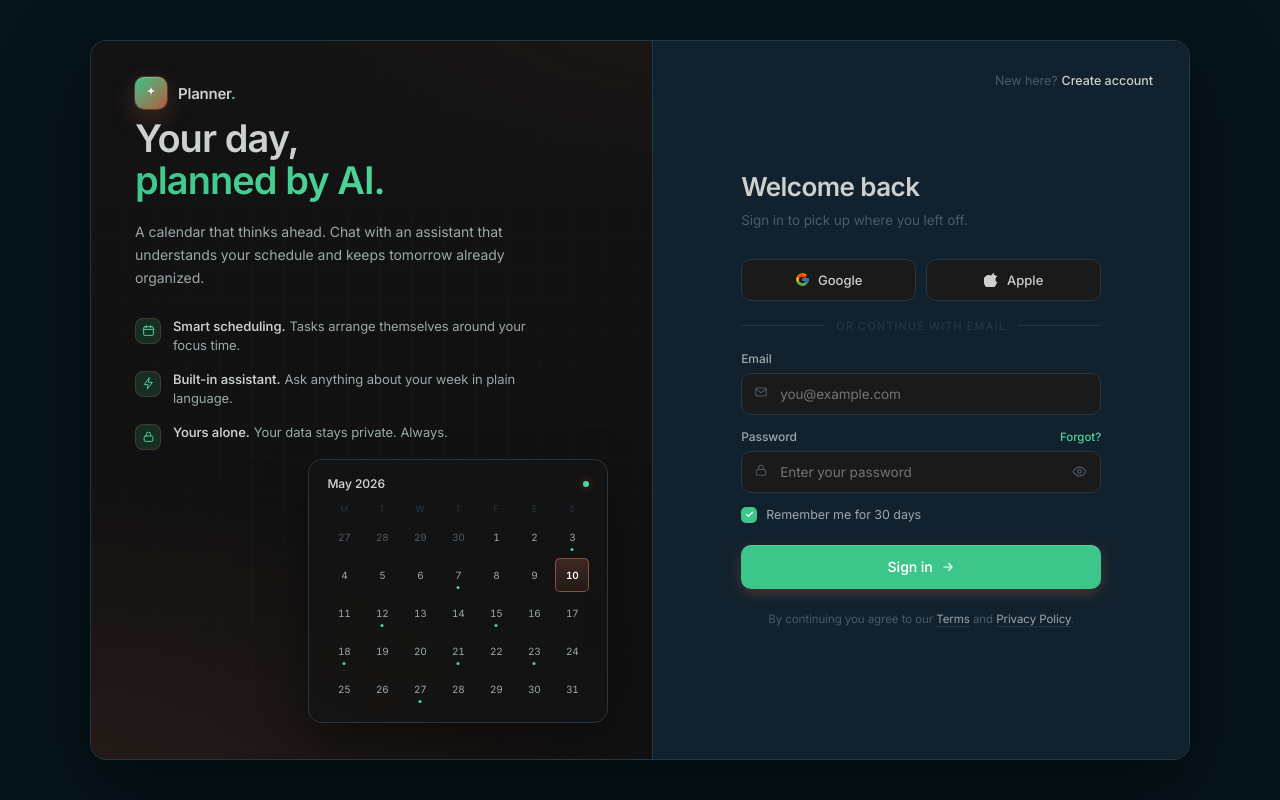
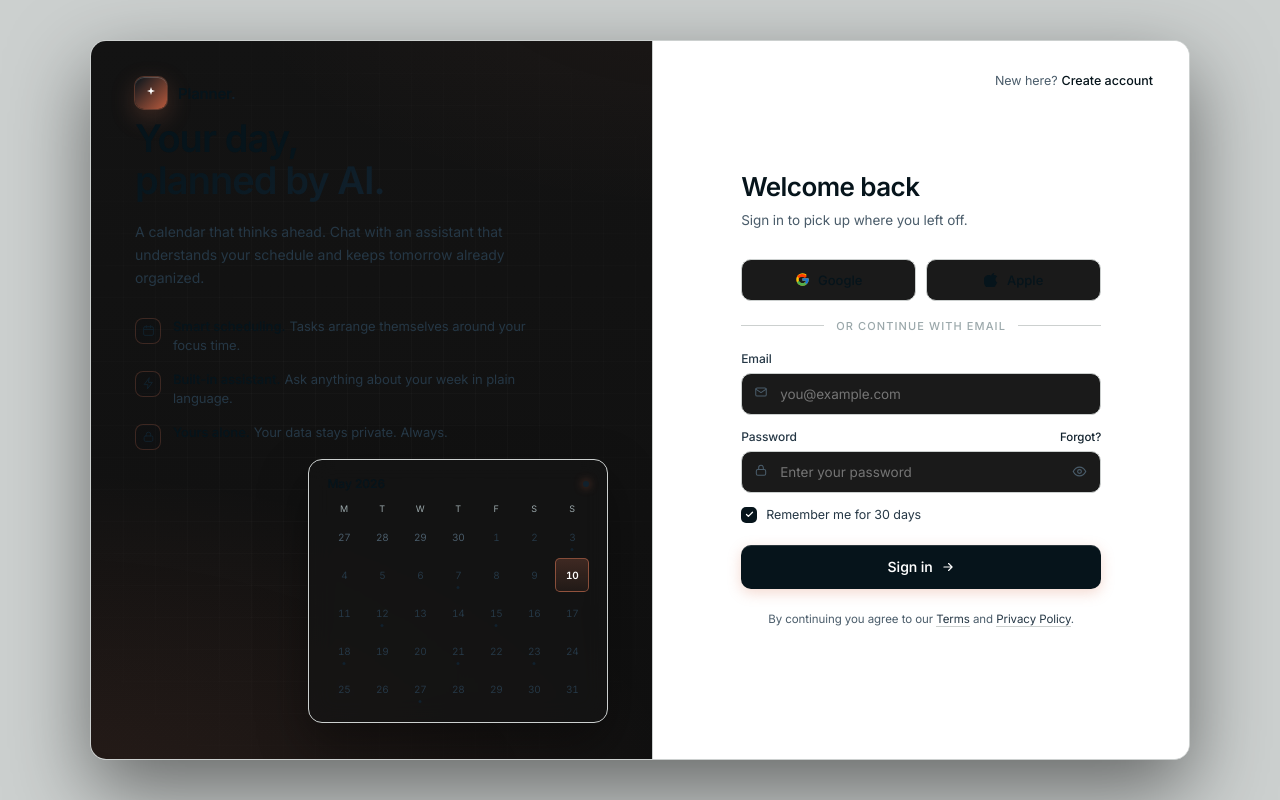
Before and after one commit to shualyyy/planner, a React (Vite) app: page / in a window 1280 px wide. Built offline with nearby package versions, Linux system fonts and the light colour scheme; no server answers.

Commit message:
feat: white/black palette + real dino PNG on chat

```diff
--- a/src/components/AssistantScreen.tsx
+++ b/src/components/AssistantScreen.tsx
@@ -51,56 +51,15 @@ const SendIcon = () => (
   </svg>
 )
 
-/* ── Dino mascot — pixel-art style T-Rex ── */
+/* ── Dino mascot — uses the uploaded PNG ── */
 const DinoMascot = () => (
-  <svg
-    width="52" height="60"
-    viewBox="0 0 52 60"
-    fill="none"
-    xmlns="http://www.w3.org/2000/svg"
-    style={{ animation: 'dinoFloat 3s ease-in-out infinite', display: 'block' }}
-  >
-    {/* Back spikes */}
-    <rect x="28" y="1"  width="5" height="9"  rx="2.5" fill="#2BAB78"/>
-    <rect x="22" y="6"  width="4" height="7"  rx="2"   fill="#2BAB78"/>
-    <rect x="17" y="10" width="3.5" height="6" rx="1.75" fill="#2BAB78"/>
-
-    {/* Head */}
-    <rect x="22" y="7"  width="18" height="17" rx="7" fill="#3CC68A"/>
-    {/* Snout */}
-    <rect x="36" y="17" width="14" height="10" rx="5" fill="#3CC68A"/>
-    {/* Nostril */}
-    <rect x="46" y="19" width="2.5" height="2.5" rx="1.25" fill="#2BAB78"/>
-    {/* Eye */}
-    <circle cx="37" cy="13" r="3.5" fill="#06141B"/>
-    <circle cx="38" cy="12" r="1.2" fill="#CCD0CF"/>
-
-    {/* Neck */}
-    <rect x="20" y="20" width="16" height="8" rx="4" fill="#3CC68A"/>
-
-    {/* Body */}
-    <rect x="6" y="22" width="28" height="24" rx="9" fill="#3CC68A"/>
-
-    {/* Belly (lighter) */}
-    <rect x="10" y="27" width="16" height="15" rx="6" fill="#2BAB78"/>
-
-    {/* Tail */}
-    <path d="M6 36 C0 34, -2 40, 4 42" stroke="#3CC68A" strokeWidth="7" strokeLinecap="round" fill="none"/>
-
-    {/* Arm (small) */}
-    <rect x="32" y="34" width="9" height="5" rx="2.5" fill="#3CC68A"/>
-    <rect x="38" y="37" width="5" height="3.5" rx="1.75" fill="#2BAB78"/>
-
-    {/* Left leg */}
-    <rect x="9"  y="42" width="10" height="12" rx="5" fill="#3CC68A"/>
-    {/* Right leg */}
-    <rect x="22" y="42" width="10" height="12" rx="5" fill="#3CC68A"/>
-
-    {/* Left foot */}
-    <rect x="7"  y="51" width="13" height="5" rx="2.5" fill="#2BAB78"/>
-    {/* Right foot */}
-    <rect x="20" y="51" width="13" height="5" rx="2.5" fill="#2BAB78"/>
-  </svg>
+  <img
+    src="/dino.png"
+    alt="Dino"
+    width={56}
+    height={56}
+    style={{ display: 'block', imageRendering: 'pixelated' }}
+  />
 )
 
 const SUGGESTIONS = [
--- a/src/components/SettingsScreen.tsx
+++ b/src/components/SettingsScreen.tsx
@@ -27,26 +27,8 @@ export default function SettingsScreen() {
   return (
     <div style={{ display: 'flex', flexDirection: 'column', height: '100%', background: 'var(--bg)', overflowY: 'auto', paddingBottom: 'calc(max(env(safe-area-inset-bottom, 0px), 10px) + 76px)' }}>
       {/* Header */}
-      <div style={{ padding: '28px 24px 20px', display: 'flex', alignItems: 'center', gap: '12px' }}>
-        {/* Dino logo mini */}
-        <svg width="28" height="33" viewBox="0 0 52 60" fill="none" xmlns="http://www.w3.org/2000/svg">
-          <rect x="28" y="1"  width="5" height="9"  rx="2.5" fill="#2BAB78"/>
-          <rect x="22" y="6"  width="4" height="7"  rx="2"   fill="#2BAB78"/>
-          <rect x="17" y="10" width="3.5" height="6" rx="1.75" fill="#2BAB78"/>
-          <rect x="22" y="7"  width="18" height="17" rx="7" fill="#3CC68A"/>
-          <rect x="36" y="17" width="14" height="10" rx="5" fill="#3CC68A"/>
-          <rect x="46" y="19" width="2.5" height="2.5" rx="1.25" fill="#2BAB78"/>
-          <circle cx="37" cy="13" r="3.5" fill="#06141B"/>
-          <circle cx="38" cy="12" r="1.2" fill="#CCD0CF"/>
-          <rect x="20" y="20" width="16" height="8" rx="4" fill="#3CC68A"/>
-          <rect x="6" y="22" width="28" height="24" rx="9" fill="#3CC68A"/>
-          <rect x="10" y="27" width="16" height="15" rx="6" fill="#2BAB78"/>
-          <path d="M6 36 C0 34, -2 40, 4 42" stroke="#3CC68A" strokeWidth="7" strokeLinecap="round" fill="none"/>
-          <rect x="9"  y="42" width="10" height="12" rx="5" fill="#3CC68A"/>
-          <rect x="22" y="42" width="10" height="12" rx="5" fill="#3CC68A"/>
-          <rect x="7"  y="51" width="13" height="5" rx="2.5" fill="#2BAB78"/>
-          <rect x="20" y="51" width="13" height="5" rx="2.5" fill="#2BAB78"/>
-        </svg>
+      <div style={{ padding: '28px 24px 20px', display: 'flex', alignItems: 'center', gap: '10px' }}>
+        <img src="/dino.png" alt="Dino" width={28} height={28} style={{ imageRendering: 'pixelated' }} />
         <h1 style={{ fontFamily: 'var(--font-serif)', fontSize: '32px', fontWeight: 500, letterSpacing: '-0.03em', color: 'var(--text)' }}>You</h1>
       </div>
 
--- a/src/index.css
+++ b/src/index.css
@@ -1,54 +1,63 @@
-/* ── Design tokens — Dino Task dark navy ── */
+/* ── Design tokens — Dino Task: white + black contrast ── */
 :root {
   --font-sans:    'Inter', -apple-system, BlinkMacSystemFont, sans-serif;
   --font-serif:   'Fraunces', 'Inter', serif;
 
-  --bg:           #06141B;
-  --bg-2:         #0D1B27;
-  --surface:      #11212D;
-  --surface2:     #1A2E3D;
-  --border:       #253745;
-  --hairline:     rgba(255,255,255,0.07);
-  --text:         #CCD0CF;
-  --text-2:       #9BA8AB;
+  /* ── Backgrounds ── */
+  --bg:           #CCD0CF;
+  --bg-2:         #B8BCBB;
+  --surface:      #FFFFFF;
+  --surface2:     #F0F2F1;
+  --border:       #CCD0CF;
+  --hairline:     rgba(6,20,27,0.08);
+
+  /* ── Text ── */
+  --text:         #06141B;
+  --text-2:       #253745;
   --text-muted:   #4A5C6A;
-  --text-faint:   #253745;
-  --accent:       #3CC68A;
-  --accent-2:     #4DD69A;
-  --accent-soft:  rgba(60,198,138,0.15);
-  --accent-ink:   #001A0D;
-  --accent-glow:  rgba(60,198,138,0.35);
+  --text-faint:   #9BA8AB;
+
+  /* ── Accent (black) ── */
+  --accent:       #06141B;
+  --accent-2:     #11212D;
+  --accent-soft:  rgba(6,20,27,0.07);
+  --accent-ink:   #FFFFFF;
+  --accent-glow:  rgba(6,20,27,0.12);
+
+  /* ── Status ── */
   --success:      #3CC68A;
   --success-soft: rgba(60,198,138,0.12);
-  --danger:       #E47474;
-  --danger-text:  #E47474;
-  --danger-soft:  rgba(228,116,116,0.12);
-  --danger-border: rgba(228,116,116,0.28);
-  --info:         #4A9BE8;
-  --info-hover:   #5AAFF8;
-  --shadow:       rgba(0,0,0,0.45);
+  --danger:       #D94F4F;
+  --danger-text:  #D94F4F;
+  --danger-soft:  rgba(217,79,79,0.10);
+  --danger-border: rgba(217,79,79,0.25);
+  --info:         #2563EB;
+  --info-hover:   #3B82F6;
+  --shadow:       rgba(6,20,27,0.10);
 
-  --ev-0: #4A7CAD;
-  --ev-1: #A07090;
-  --ev-2: #A89050;
-  --ev-3: #3A8A80;
-  --ev-4: #7060A0;
-  --ev-5: #3C8A60;
+  /* ── Event colors ── */
+  --ev-0: #6A9FCC;
+  --ev-1: #CC7A99;
+  --ev-2: #C8A84B;
+  --ev-3: #4AA896;
+  --ev-4: #9B7ACC;
+  --ev-5: #5AAA78;
   --ev-ink: #06141B;
 
-  --tabbar-bg:     rgba(17,33,45,0.88);
-  --tabbar-stroke: rgba(255,255,255,0.09);
-  --tabbar-shadow: 0 12px 36px rgba(0,0,0,0.55), 0 1px 0 rgba(255,255,255,0.06) inset;
-  --sheet-shadow:  0 -8px 40px rgba(0,0,0,0.65);
-  --card-shadow:   0 0 0 0.5px var(--hairline);
+  /* ── Tab bar ── */
+  --tabbar-bg:     rgba(255,255,255,0.82);
+  --tabbar-stroke: rgba(6,20,27,0.08);
+  --tabbar-shadow: 0 12px 36px rgba(6,20,27,0.12), 0 1px 0 rgba(255,255,255,0.9) inset;
+  --sheet-shadow:  0 -8px 40px rgba(6,20,27,0.14);
+  --card-shadow:   0 0 0 0.5px var(--hairline), 0 1px 4px rgba(6,20,27,0.04);
 
   --panel:         var(--surface);
   --panel-2:       var(--surface2);
   --border-soft:   var(--border);
-  --shadow-lg:     0 30px 80px rgba(0,0,0,0.55);
-  --hover-overlay: rgba(255,255,255,0.04);
-  --danger-text-2: #fca5a5;
-  --danger-soft-2: rgba(228,116,116,0.13);
+  --shadow-lg:     0 30px 80px rgba(6,20,27,0.14);
+  --hover-overlay: rgba(6,20,27,0.04);
+  --danger-text-2: #E57373;
+  --danger-soft-2: rgba(217,79,79,0.10);
 }
 
 /* ── Base ── */
@@ -98,7 +107,7 @@ input, textarea { font-family: inherit; color: inherit; }
   padding: 0;
   cursor: pointer;
   font-family: inherit;
-  color: var(--text-muted);
+  color: var(--text-faint);
   transition: color 0.2s, transform 0.15s;
   position: relative;
 }
@@ -128,7 +137,7 @@ input, textarea { font-family: inherit; color: inherit; }
   background: var(--accent);
   color: var(--accent-ink);
   display: flex; align-items: center; justify-content: center;
-  box-shadow: 0 1px 0 rgba(255,255,255,0.2) inset, 0 8px 24px var(--accent-glow);
+  box-shadow: 0 1px 0 rgba(255,255,255,0.12) inset, 0 8px 24px var(--accent-glow);
   z-index: 350;
   transition: transform 0.15s;
   border: none;
@@ -164,7 +173,7 @@ input, textarea { font-family: inherit; color: inherit; }
 /* ── Calendar ── */
 .cal-body { flex: 1; min-height: 0; padding: 0 14px 8px; display: flex; flex-direction: column; overflow: hidden; }
 .weekdays { display: grid; grid-template-columns: repeat(7, 1fr); padding: 0 14px 8px; gap: 2px; }
-.wd { text-align: center; color: var(--text-muted); font-size: 10px; font-weight: 600; letter-spacing: 0.08em; text-transform: uppercase; }
+.wd { text-align: center; color: var(--text-faint); font-size: 10px; font-weight: 600; letter-spacing: 0.08em; text-transform: uppercase; }
 .days30 { display: grid; grid-template-columns: repeat(7, 1fr); padding: 0 14px; gap: 2px; }
 .d30 {
   aspect-ratio: 1;
@@ -183,7 +192,7 @@ input, textarea { font-family: inherit; color: inherit; }
 .d30.other .d-num { color: var(--text-faint); }
 .d30.today { background: var(--accent); }
 .d30.today .d-num { color: var(--accent-ink); font-weight: 600; }
-.d30.today .d-dot { background: var(--accent-ink) !important; opacity: 0.5; }
+.d30.today .d-dot { background: var(--accent-ink) !important; opacity: 0.45; }
 .d-dots { display: flex; gap: 2px; margin-top: auto; justify-content: center; }
 .d-dot { width: 4px; height: 4px; border-radius: 50%; }
 
@@ -197,7 +206,7 @@ input, textarea { font-family: inherit; color: inherit; }
 
 /* ── Date/time picker icons ── */
 input[type="date"]::-webkit-calendar-picker-indicator,
-input[type="time"]::-webkit-calendar-picker-indicator { filter: invert(0.7); cursor: pointer; }
+input[type="time"]::-webkit-calendar-picker-indicator { filter: none; cursor: pointer; }
 
 /* ── Animations ── */
 @keyframes blink {
@@ -205,8 +214,8 @@ input[type="time"]::-webkit-calendar-picker-indicator { filter: invert(0.7); cur
   40% { opacity: 1; transform: translateY(-2px); }
 }
 @keyframes micPulse {
-  0%, 100% { box-shadow: 0 0 0 0 rgba(60,198,138,0.4); }
-  50% { box-shadow: 0 0 0 5px rgba(60,198,138,0); }
+  0%, 100% { box-shadow: 0 0 0 0 rgba(6,20,27,0.25); }
+  50% { box-shadow: 0 0 0 5px rgba(6,20,27,0); }
 }
 @keyframes ping {
   0%, 100% { opacity: 1; transform: scale(1); }
@@ -224,7 +233,3 @@ input[type="time"]::-webkit-calendar-picker-indicator { filter: invert(0.7); cur
   from { opacity: 0; transform: translateY(6px); }
   to { opacity: 1; transform: translateY(0); }
 }
-@keyframes dinoFloat {
-  0%, 100% { transform: translateY(0px); }
-  50% { transform: translateY(-5px); }
-}
```
Also changed, not shown: New Piskel-1.png (2).png (added), public/dino.png (added).
